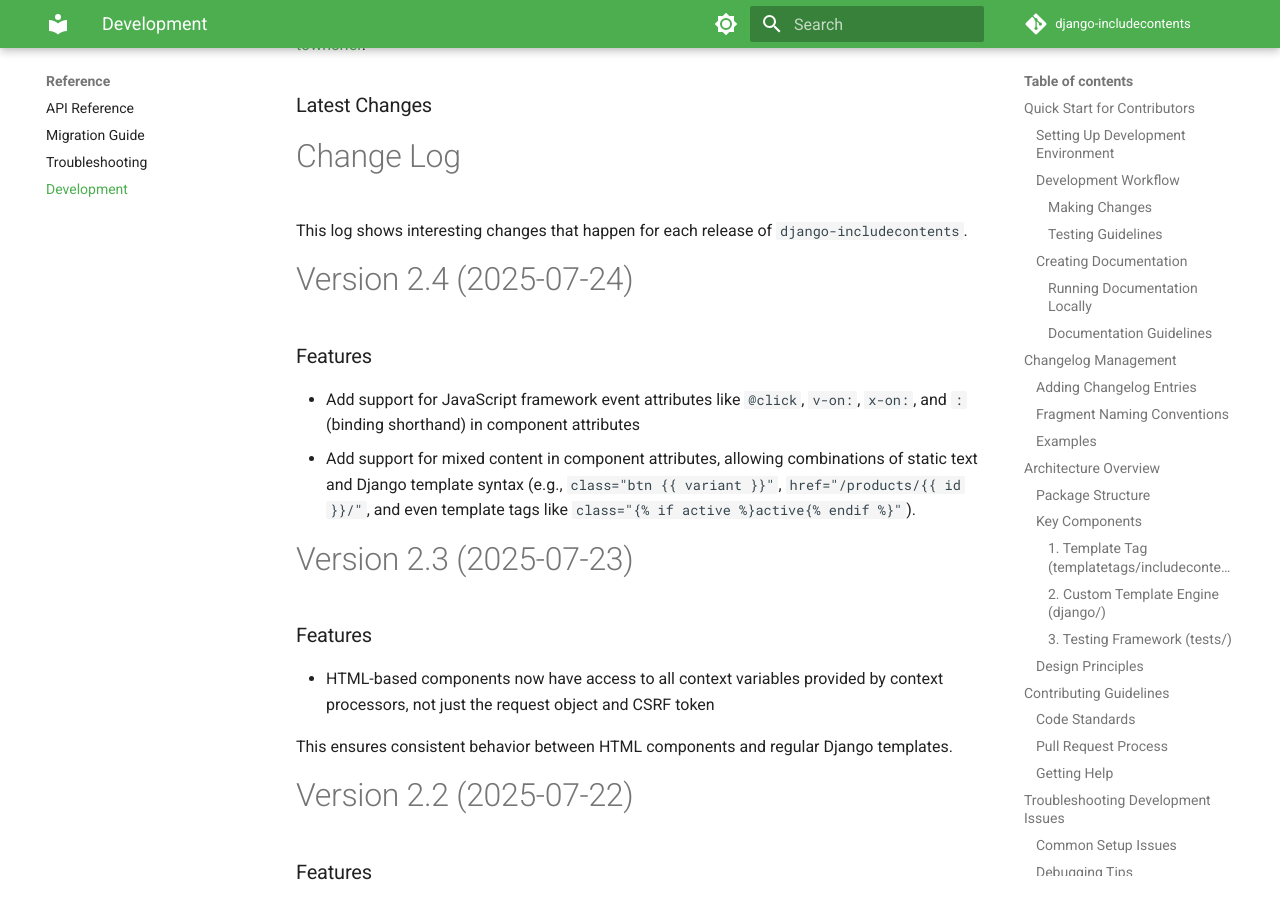
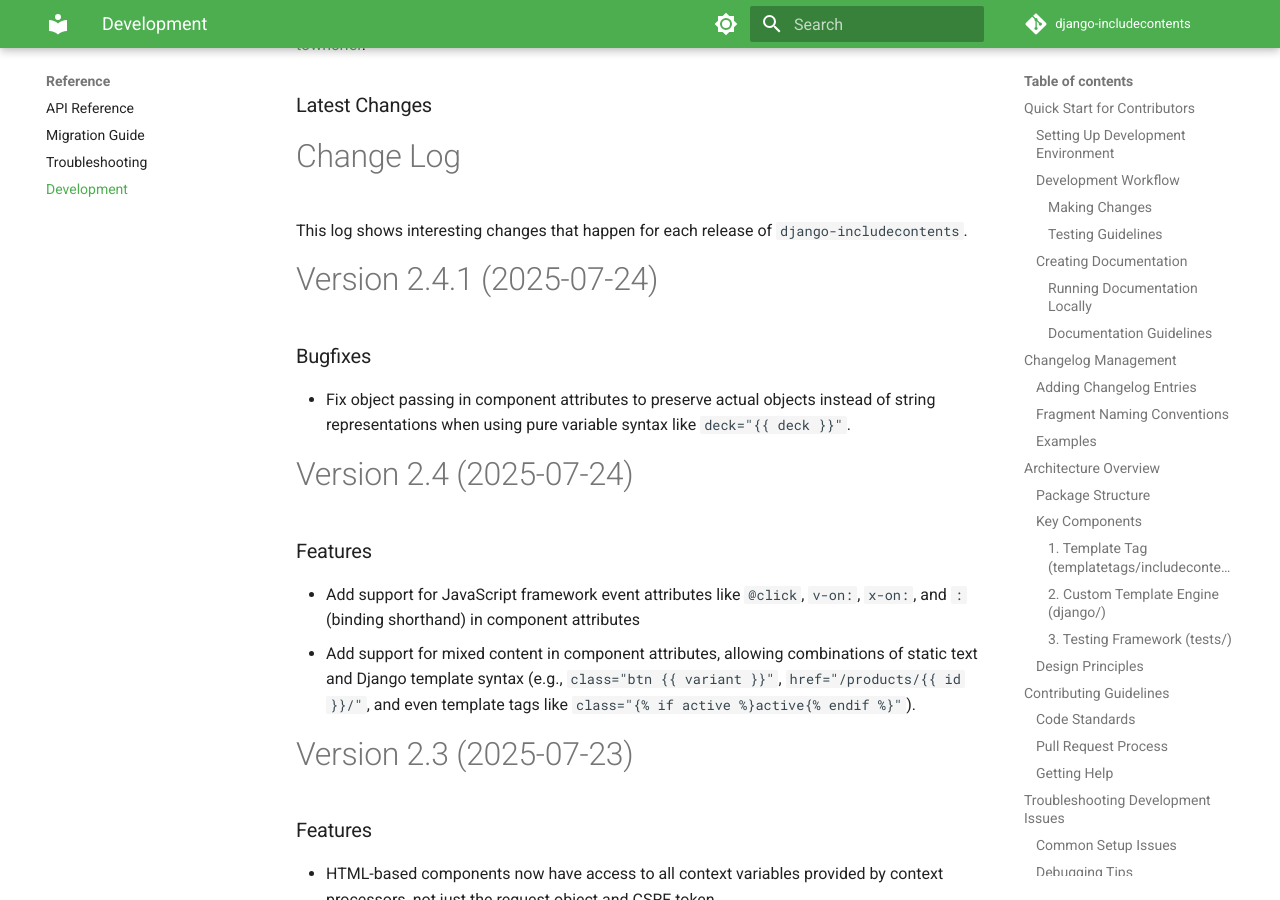
Before and after one commit to SmileyChris/django-includecontents, an MkDocs documentation site: the page built from docs/reference/development.md, in a window 1280 px wide and 900 px high, scrolled down 8547 px. Built offline with MkDocs 1.6.1 and Material for MkDocs 9.7.7, drawn with Linux system fonts in a browser that asks for light colours; comment, search, counter and statistics services are not loaded.

Commit message:
Update CHANGES for 2.4.1

```diff
--- a/CHANGES.md
+++ b/CHANGES.md
@@ -3,6 +3,13 @@
 This log shows interesting changes that happen for each release of `django-includecontents`.
 
 <!-- towncrier release notes start -->
+
+# Version 2.4.1 (2025-07-24)
+
+### Bugfixes
+
+- Fix object passing in component attributes to preserve actual objects instead of string representations when using pure variable syntax like `deck="{{ deck }}"`.
+
 
 # Version 2.4 (2025-07-24)
 
```
Also changed, not shown: changes/+object-passing.bugfix.md (deleted, +0 -1 lines).
